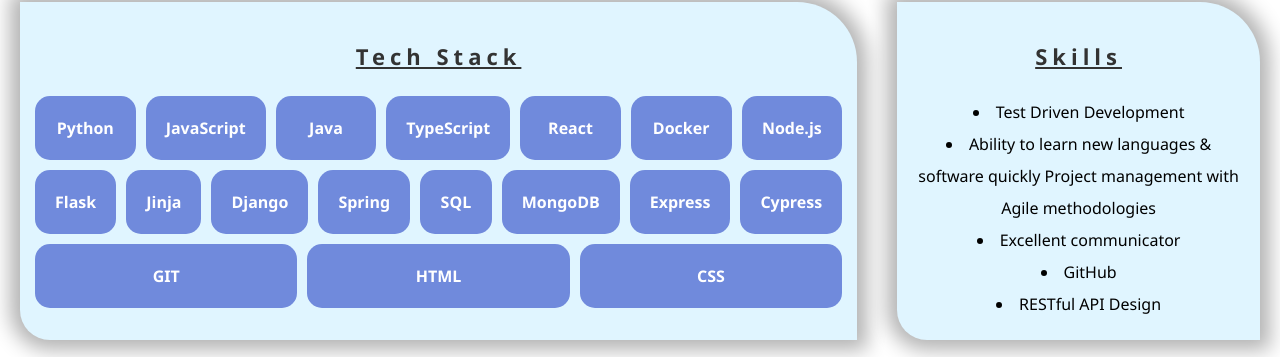
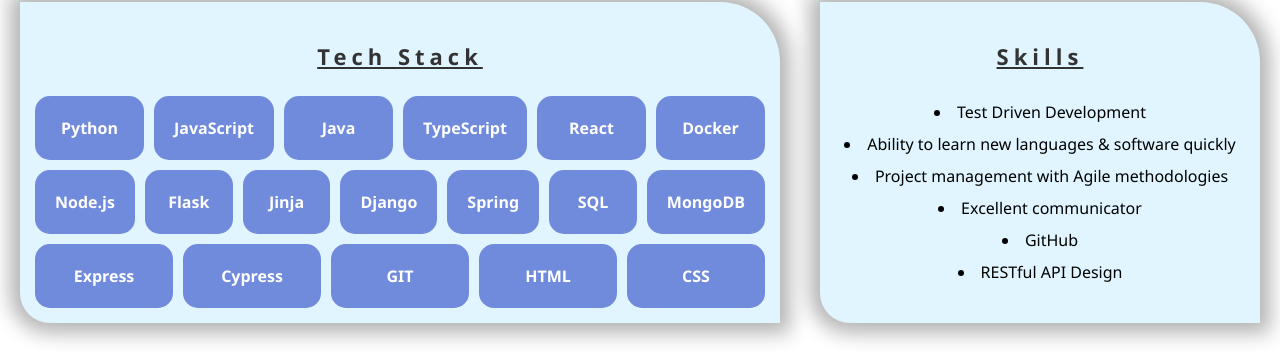
Before and after one commit to Jarnbjorn92/cf-portfolio, a React (Create React App) app: page /about in a window 1280 px wide. Shown: the part 941-1298 px from the top of the page. Built offline with nearby package versions, Linux system fonts and the light colour scheme.

Commit message:
prep for deploy

```diff
--- a/package.json
+++ b/package.json
@@ -1,4 +1,5 @@
 {
+  "homepage": "https://Jarnbjorn92.github.io/<repo-name>",
   "name": "cf-portfolio",
   "version": "0.1.0",
   "private": true,
@@ -40,5 +41,8 @@
       "last 1 firefox version",
       "last 1 safari version"
     ]
+  },
+  "devDependencies": {
+    "gh-pages": "^5.0.0"
   }
 }
--- a/src/components/AboutPage.css
+++ b/src/components/AboutPage.css
@@ -86,6 +86,7 @@
     margin-top: 5px;
     line-height: 2;
     padding: 10px;
+    width: 400px;
 }
 
 .profile-pic-cont {
@@ -114,6 +115,7 @@
     .tech-section {
         padding: 20px;
         display: grid;
+
     }
 
     .infoContainer {
--- a/src/components/AboutPage.js
+++ b/src/components/AboutPage.js
@@ -72,7 +72,8 @@ const AboutPage = () => {
                 <h4>Skills</h4>
                     <div className="skill-description">
                         <li>Test Driven Development</li>
-                        <li>Ability to learn new languages & software quickly Project management with Agile methodologies</li>
+                        <li>Ability to learn new languages & software quickly</li>
+                        <li>Project management with Agile methodologies</li>
                         <li>Excellent communicator</li>
                         <li>GitHub</li>
                         <li>RESTful API Design</li>
```
Also changed, not shown: 2 other files (tests, documents, lock files or other folders).
